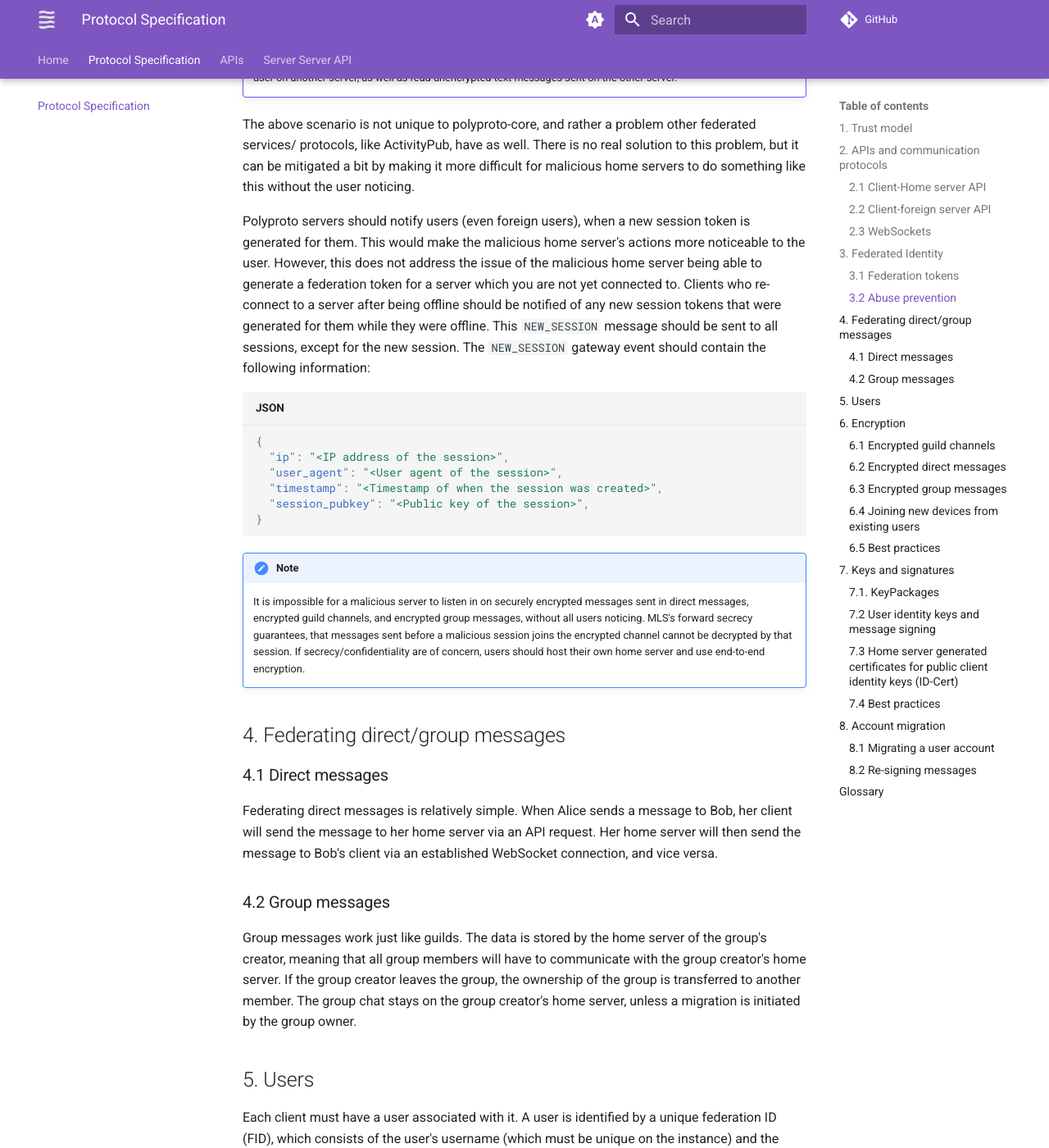
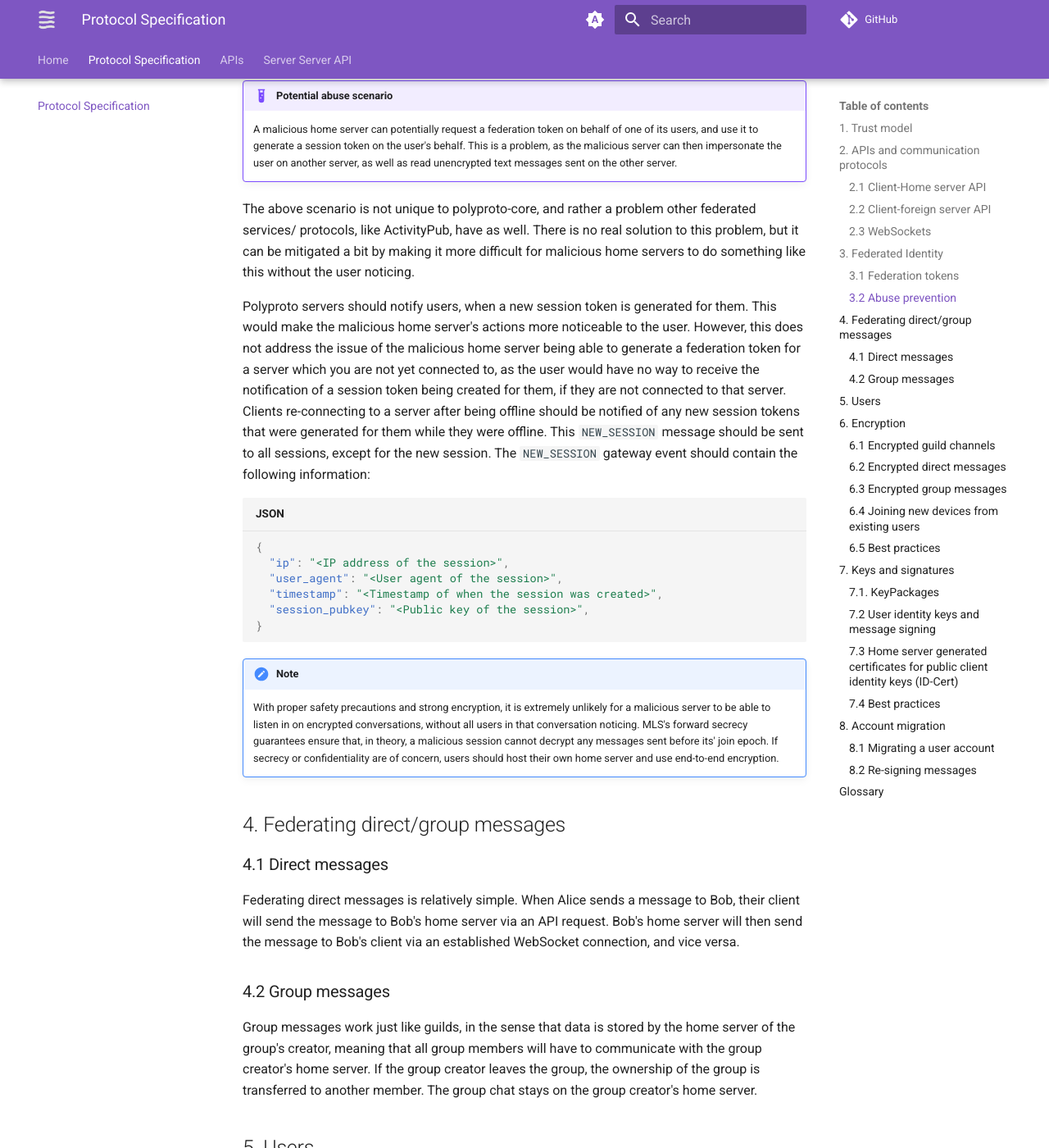
Before and after one commit to polyphony-chat/docs, an MkDocs documentation site: the page built from docs/specification.md, in a window 1280 px wide and 1400 px high, scrolled down 6346 px. Shown: the whole window at 82% size. Built offline with MkDocs 1.6.1 and Material for MkDocs 9.7.7, drawn with Linux system fonts in a browser that asks for light colours; plug-ins that fetch from the network failed and are left out; comment, search, counter and statistics services are not loaded; some of the changed text lies outside the part shown.

Commit message:
Fix some inconsistencies

````diff
--- a/SPECIFICATION.md
+++ b/SPECIFICATION.md
@@ -58,24 +58,24 @@
 
 ## 2. APIs and communication protocols
 
-The polyproto-core specification defines a set of APIs. These APIs are the Client-Server- and Server-Server APIs.
+The polyproto-core specification defines a set of APIs. These APIs are the Client-Home server and Client-Foreign server APIs.
 
 Aside from these REST APIs, polyproto-core also uses WebSockets for real-time communication between clients and servers.
 
 ### 2.1 Client-Home server API
 
-The *Client-Home server* API of polyproto-core is used for authentication- and federation-related tasks.
+The *Client-Home server* API of polyproto-core is concerned with authentication- and federation-related issues.
 A client in this context is expected to be a user/bot session.
 
 #### 2.1.1 Initial authentication
 
-During the initial authentication (registration) process, a client must provide at least one [`KeyPackage`](#61-keypackages), as well as one ["last resort" `KeyPackage`](#611-last-resort-keypackages) to the server, in addition to the required registration information.
+During the initial authentication (registration) process, a client must provide at least one [`KeyPackage`](#71-keypackages), as well as one ["last resort" `KeyPackage`](#711-last-resort-keypackages) to the server, in addition to the required registration information.
 
 The public identity key inside the `LeafNode` of this `KeyPackage` is signed using the home servers' private key, so that home servers act as a certificate authority for their users' keys.
 
 !!! info
 
-    See [6.1. KeyPackages](#61-keypackages) for an outline on what a `KeyPackage` is, and consult the MLS specification (RFC9420) for more implementation details.
+    See [7.1. KeyPackages](#71-keypackages) for an outline on what a `KeyPackage` is, and consult the MLS specification (RFC9420) for more implementation details.
 
 ### 2.2 Client-foreign server API
 
@@ -211,6 +213,8 @@
 - The domain of the user's home server.
 - A securely-randomly generated nonce
 
+The usage of federation tokens prevents replay attacks, as a token is valid only once, only for a limited amount of time, and only for a specific server.
+
 ### 3.2 Abuse prevention
 
 To protect users from malicious home servers secretly acting on the behalf of non-consenting users,
@@ -229,13 +233,15 @@
 mitigated a bit by making it more difficult for malicious home servers to do something like this
 without the user noticing.
 
-Polyproto servers should notify users (even foreign users), when a new session token is generated for
+Polyproto servers should notify users, when a new session token is generated for
 them. This would make the malicious home server's actions more noticeable to the user. However, this does
 not address the issue of the malicious home server being able to generate a federation token for a server
-which you are not yet connected to. Clients who re-connect to a server after being offline should be
-notified of any new session tokens that were generated for them while they were offline.
-This `NEW_SESSION` message should be sent to all sessions, except for the new session. The
-`NEW_SESSION` gateway event should contain the following information:
+which you are not yet connected to, as the user would have no way to receive the notification of a
+session token being created for them, if they are not connected to that server. Clients
+re-connecting to a server after being offline should be notified of any new session tokens that were
+generated for them while they were offline. This `NEW_SESSION` message should be sent to all
+sessions, except for the new session. The `NEW_SESSION` gateway event should contain the following
+information:
 
 ```json
 {
@@ -248,21 +254,23 @@
 
 !!! note
 
-    It is impossible for a malicious server to listen in on securely encrypted messages sent in
-    direct messages, encrypted guild channels, and encrypted group messages, without all users
-    noticing. MLS's forward secrecy guarantees, that messages sent before a malicious session joins
-    the encrypted channel cannot be decrypted by that session. If secrecy/confidentiality are of
-    concern, users should host their own home server and use end-to-end encryption.
+    With proper safety precautions and strong encryption, it is extremely unlikely for a malicious
+    server to be able to listen in on encrypted conversations, without all users in that
+    conversation noticing. MLS's forward secrecy guarantees ensure that, in theory, a malicious
+    session cannot decrypt any messages sent before its' join epoch. If secrecy or confidentiality
+    are of concern, users should host their own home server and use end-to-end encryption.
 
 ## 4. Federating direct/group messages
 
 ### 4.1 Direct messages
 
-Federating direct messages is relatively simple. When Alice sends a message to Bob, her client will send the message to her home server via an API request. Her home server will then send the message to Bob's client via an established WebSocket connection, and vice versa.
+Federating direct messages is relatively simple. When Alice sends a message to Bob, their client will send the message to Bob's home server via an API request. Bob's home server will then send the message to Bob's client via an established WebSocket connection, and vice versa.
 
 ### 4.2 Group messages
 
-Group messages work just like guilds. The data is stored by the home server of the group's creator, meaning that all group members will have to communicate with the group creator's home server. If the group creator leaves the group, the ownership of the group is transferred to another member. The group chat stays on the group creator's home server, unless a migration is initiated by the group owner.
+Group messages work just like guilds, in the sense that data is stored by the home server of the group's creator, meaning that all group members will have to communicate with the group creator's home server. If the group creator leaves the group, the ownership of the group is transferred to another member. The group chat stays on the group creator's home server.
+
+<!--Potential work could be done to think of a system which allows group chat members to vote for a migration of the conversation to another server. Consent is needed from all involved parties, because otherwise, data cannot ethically be transfered from one server to another another.-->
 
 ## 5. Users
 
@@ -428,7 +436,7 @@
 
 ### 6.5 Best practices
 
-- In case of encrypted guild channel join requests, it may be a good idea to treat multiple join requests from the same user with different clients as a single join request.
+- In case of encrypted guild channel join requests, it may be a good idea to treat multiple join requests from the same user with different clients as a single join request, when it comes to UI/UX.
 - Joining an encrypted channel, even from an already established member with a new device, should be an event clearly visible to all members of the channel. This is to prevent a malicious user from joining a channel without the other members noticing.
 
 ## 7. Keys and signatures
@@ -483,7 +491,7 @@
 A client may choose to rotate their identity key at any time. This is done by generating a new identity key pair, and sending the new public identity key to their home server. The home server will then also generate a new certificate and send it to the client. Before sending any messages to a server, a client should inform the server of the key change, to ensure that the server has the correct public identity key cached for the client. The server lets clients connected to it know, that a client has changed their identity key, by sending a [`KEY_CHANGE`](/docs/APIs/Core/Server-Client%20API/WebSockets/gateway_events.md#key_change) gateway event to every client connected to the server.
 
 
-Even though section 7.1 defines that a `KeyPackage` should be deleted by the server after it has been given out once, servers must keep track of the identity keys of all users that are registered on the server, and must be able to provide a users' identity key (or keys, in the case of multi-device users) for a given timestamp, when requested. This is to ensure messages sent by users, even ones sent a long time ago, can be verified by other servers and their users. This is because the public key of a user may change over time and users must sign all messages they send to other servers. Likewise, a client should also keep track of all of its own identity keys, to potentially verify their identity in case of a migration.
+Even though section 7.1 defines that a `KeyPackage` should be deleted by the server after it has been given out once, servers must keep track of the identity keys of all users (and their clients) registered on the server, and must be able to provide a clients' public identity key certificate for a given timestamp on request. This is to ensure messages sent by users, even ones sent a long time ago, can be verified by other servers and their users. This is because the public key of a user may change over time and users must sign all messages they send to other servers. Likewise, a client should also keep track of all of its own identity keys, to potentially verify their identity in case of a migration.
 
 Signing messages prevents a malicious foreign server from impersonating a user.
 
--- a/snippets/glossary.md
+++ b/snippets/glossary.md
@@ -1,8 +1,12 @@
 ## Glossary
 
+- **Client** - A device or session that is used by a user or bot to connect to a server.
+- **Federation token** - A one-time use token generated by a user's home server, which is used to authorize/identify a user on a foreign server.
+- **Foreign server** - A polyproto-core server that a user is not registered on - essentially a third party.
+- **Foreign user** - A user registered on a foreign server.
+- **Home server** - The server that a user is registered on.
+- **Identity Key** - A key pair which represents a user's identity for a given session. It is used to sign messages and to encrypt messages for the user.
+- **polyproto** - The combination of the polyproto-core and polyproto-chat protocols and APIs.
+- **polyproto-chat** - The chat-API used by polyproto. It defines the routes and capabilities of the chat-API used by polyproto.
 - **polyproto-core** - The core federation protocol and APIs of polyproto, enabling identification and authorization on 'foreign' servers. It is independent of the chat-API used.
-- **polyproto-chat** - The chat-API used by polyproto. It defines the routes and capabilities of the chat-API used by polyproto.
-- **polyproto** - The combination of the polyproto-core and polyproto-chat protocols and APIs.
-- **Home server** - The server that a user is registered on.
-- **User** - An individual person that is registered on a server.
-- **Client** - A device that is used by a user to connect to a server.
+- **User** - An entity represented by a federation ID, registered on a home server.
````
Also changed, not shown: other parts of SPECIFICATION.md (+6 -4 lines).
